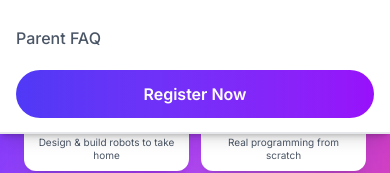
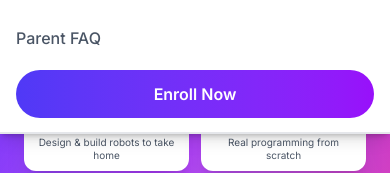
Before and after one commit to jfalconi-cavallini/metaminds_website, a Next.js app: page / in a window 390 px wide. Both pictures are taken after a click on the button "Toggle menu". Shown: the part 375-548 px from the top of the page. Built offline with nearby package versions, Linux system fonts and the light colour scheme.

Commit message:
new navbar with enroll now

```diff
--- a/components/Navbar.tsx
+++ b/components/Navbar.tsx
@@ -80,7 +80,7 @@ export default function Navbar() {
                             </a>
                         ))}
                         <a href={siteData.hero.formUrl} target="_blank" rel="noopener noreferrer" className="block text-center bg-gradient-to-r from-indigo-600 to-purple-600 text-white px-6 py-3 rounded-full font-semibold hover:shadow-lg transition-all">
-                            Register Now
+                            Enroll Now
                         </a>
                     </div>
                 </div>
```
